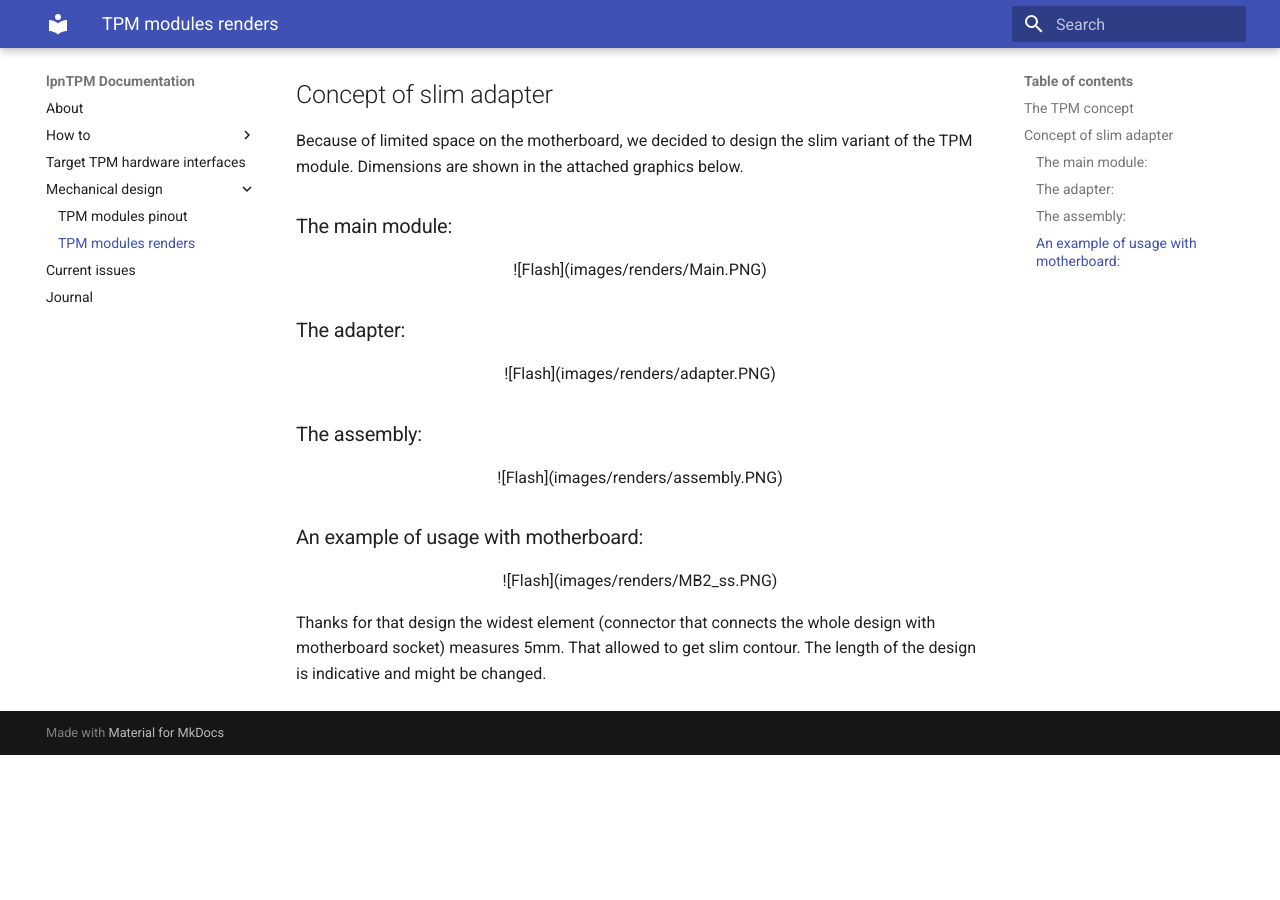
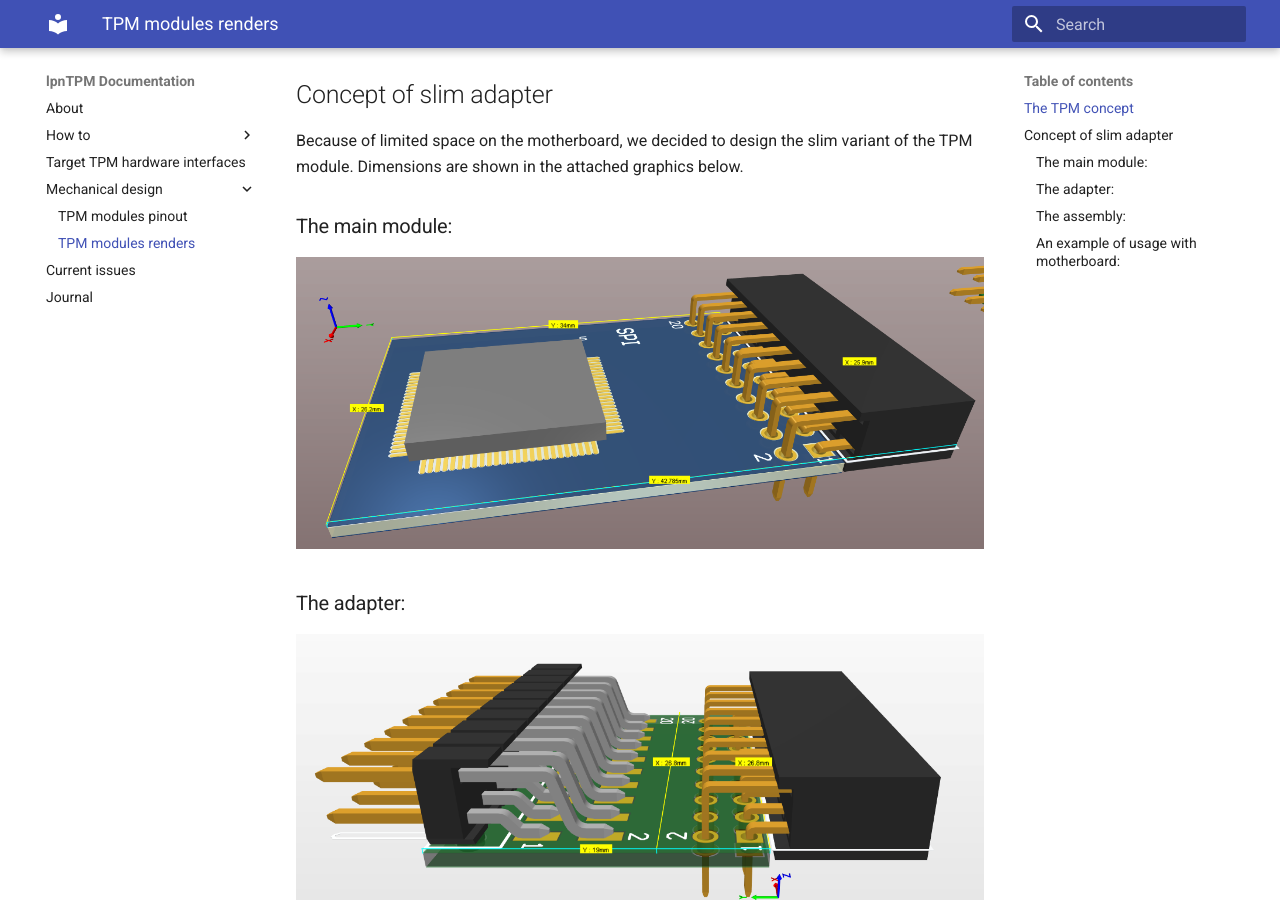
Before and after one commit to lpn-plant/lpntpm-docs, an MkDocs documentation site: the page built from docs/tpm_renders.md, in a window 1280 px wide and 900 px high, scrolled down 1079 px. Built offline with MkDocs 1.6.1 and Material for MkDocs 9.7.7, drawn with Linux system fonts in a browser that asks for light colours; before the commit the page ends 1834 px from its top, so only the background shows below that.

Commit message:
tpm_renders: Removed empty line and deleted html tags

```diff
--- a/docs/tpm_renders.md
+++ b/docs/tpm_renders.md
@@ -6,18 +6,17 @@ PCBs. One is the main PCB with the MCU and SPI or LPC configured socket and the
 second is the adapter that fits the motherboards pinouts.
 ![Flash](images/renders/concept_tpm.svg)
 
-
 ## Concept of slim adapter
 Because of limited space on the motherboard, we decided to design the slim
 variant of the TPM module. Dimensions are shown in the attached graphics below.
 ### The main module:
-<center>![Flash](images/renders/Main.PNG)</center>
+![](images/renders/Main.PNG)
 ### The adapter:
-<center>![Flash](images/renders/adapter.PNG)</center>
+![](images/renders/adapter.PNG)
 ### The assembly:
-<center>![Flash](images/renders/assembly.PNG)</center>
+![](images/renders/assembly.PNG)
 ### An example of usage with motherboard:
-<center>![Flash](images/renders/MB2_ss.PNG)</center>
+![](images/renders/MB2_ss.PNG)
 Thanks for that design the widest element (connector that connects the whole
 design with motherboard socket) measures 5mm. That allowed to get slim contour.
 The length of the design is indicative and might be changed.
```
